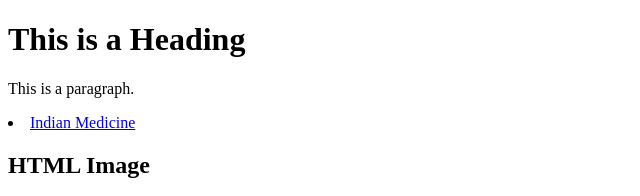
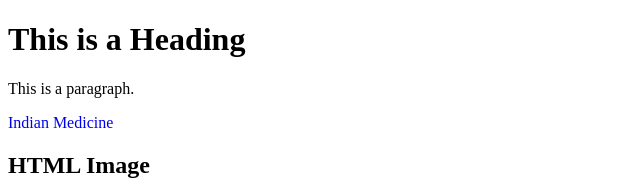
Before and after one commit to vidhya1107/Blog, a plain HTML site: page index.html in a window 1280 px wide. Shown: the top 196 px of the page, 0-640 px from the left. Drawn offline with Linux system fonts and the light colour scheme.

Commit message:
Update index.html

```diff
--- a/index.html
+++ b/index.html
@@ -8,8 +8,7 @@
 <h1>This is a Heading</h1>
 <p>This is a paragraph.</p>
 
- <li>
- <a href="https://vidhya1107.github.io/indian-medicine/">Indian Medicine</a></li>
+   <a href="https://vidhya1107.github.io/indian-medicine/" style="text-decoration:none">Indian Medicine</a>
 
 
  <h2>HTML Image</h2>
```
